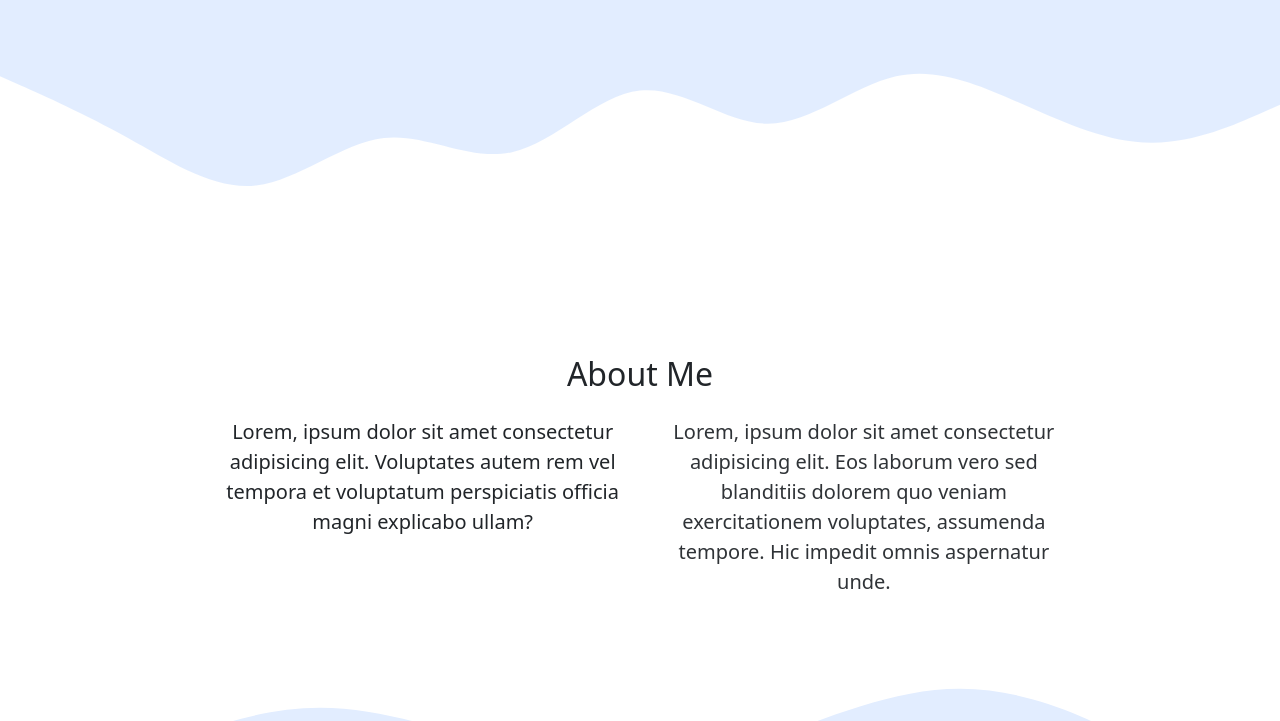
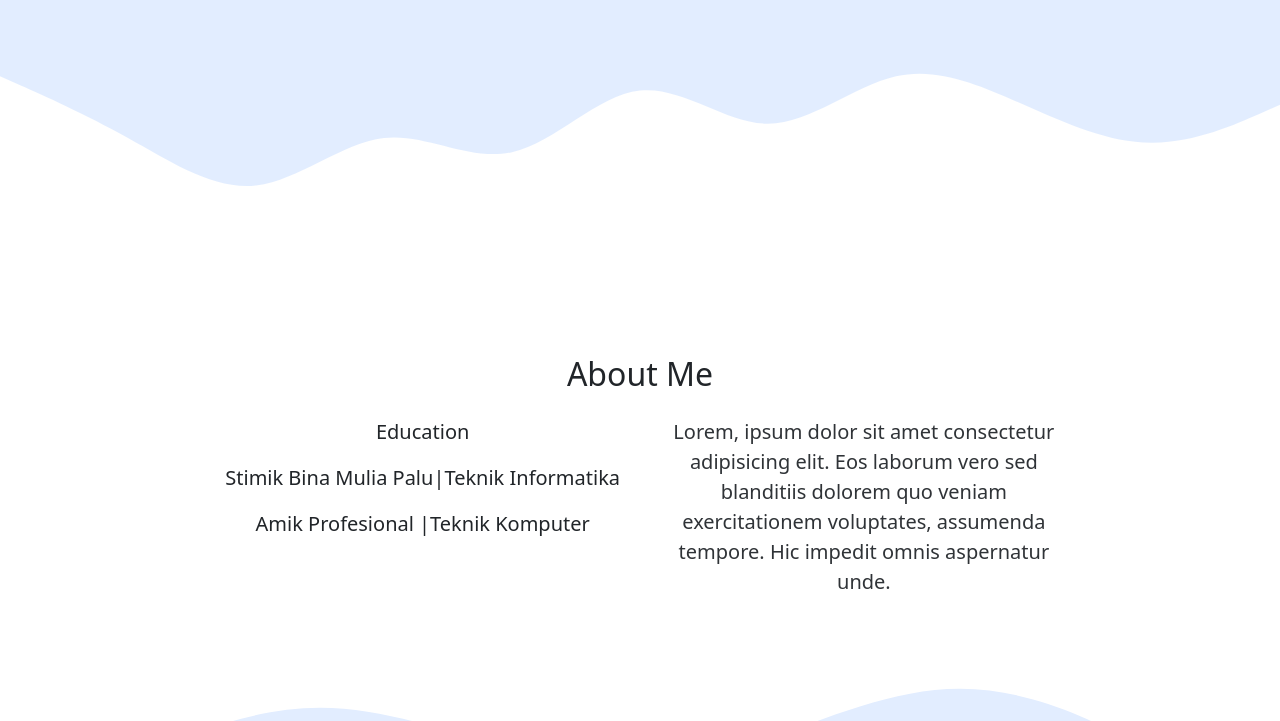
Before and after one commit to bmkdkabdonggala/companyprofile, a plain HTML site: page index.html in a window 1280 px wide. Shown: the part 469-1190 px from the top of the page. Drawn offline with nearby package versions, Linux system fonts and the light colour scheme; a script that the page names is missing.

Commit message:
Update index.html

```diff
--- a/index.html
+++ b/index.html
@@ -73,7 +73,9 @@
         </div>
         <div class="row justify-content-center fs-5 text-center">
           <div class="col-md-4" data-aos="fade-right">
-            <p>Lorem, ipsum dolor sit amet consectetur adipisicing elit. Voluptates autem rem vel tempora et voluptatum perspiciatis officia magni explicabo ullam?</p>
+            <p>Education</p>
+            <p>Stimik Bina Mulia Palu|Teknik Informatika</p>
+            <p>Amik Profesional |Teknik Komputer</p>
           </div>
           <div class="col-md-4" data-aos="fade-left" data-aos-delay="2000">
             <p>Lorem, ipsum dolor sit amet consectetur adipisicing elit. Eos laborum vero sed blanditiis dolorem quo veniam exercitationem voluptates, assumenda tempore. Hic impedit omnis aspernatur unde.</p>
```
